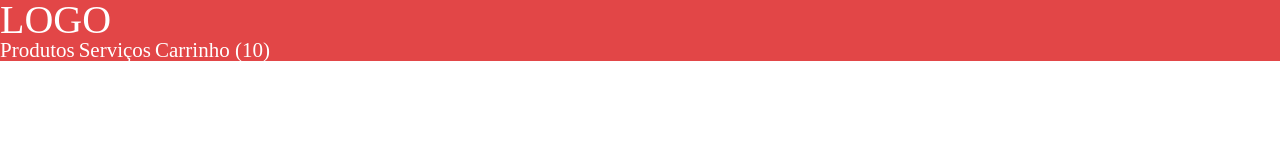
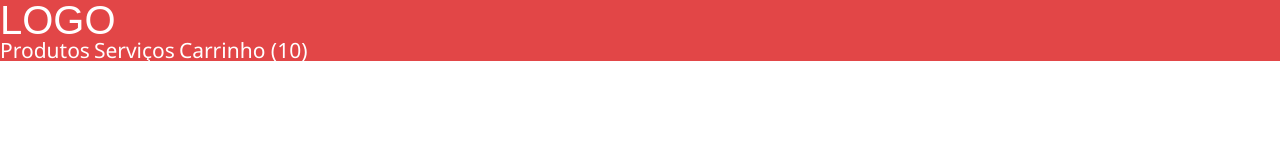
Before and after one commit to emllbrt/loja-fone, a plain HTML site: page index.html in a window 1280 px wide. Drawn offline with Linux system fonts and the light colour scheme.

Commit message:
Desafio intermediario.

```diff
--- a/css/header.css
+++ b/css/header.css
@@ -6,9 +6,11 @@ h1,a{
 }
 h1{
     font-size: 40px;
+    font-family: 'ArialMT',sans-serif;
 }
 a{
     font-size: 21px;
+    font-family: 'Segoe UI',sans-serif;
     text-decoration: none; /*Retira o sublinhado do link.*/
 
 }
```
